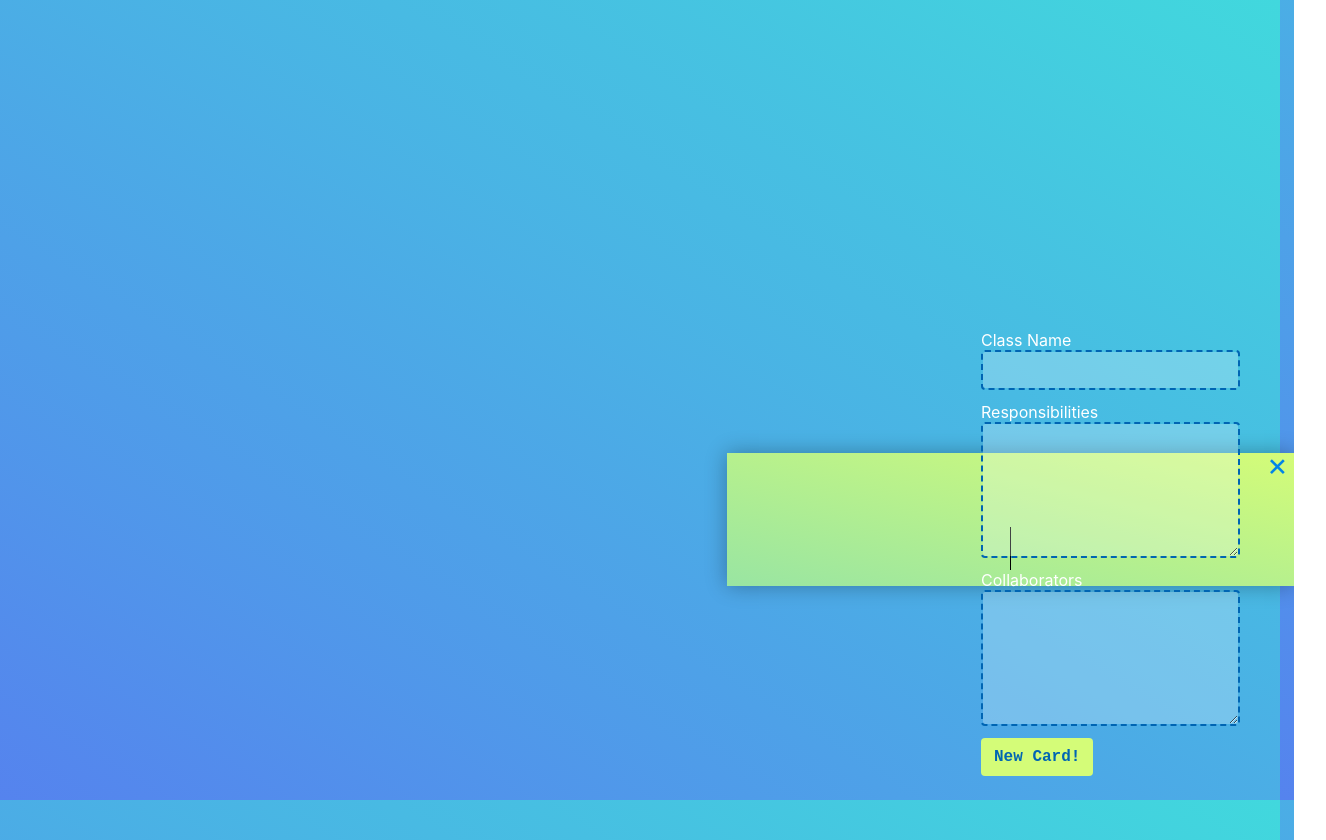
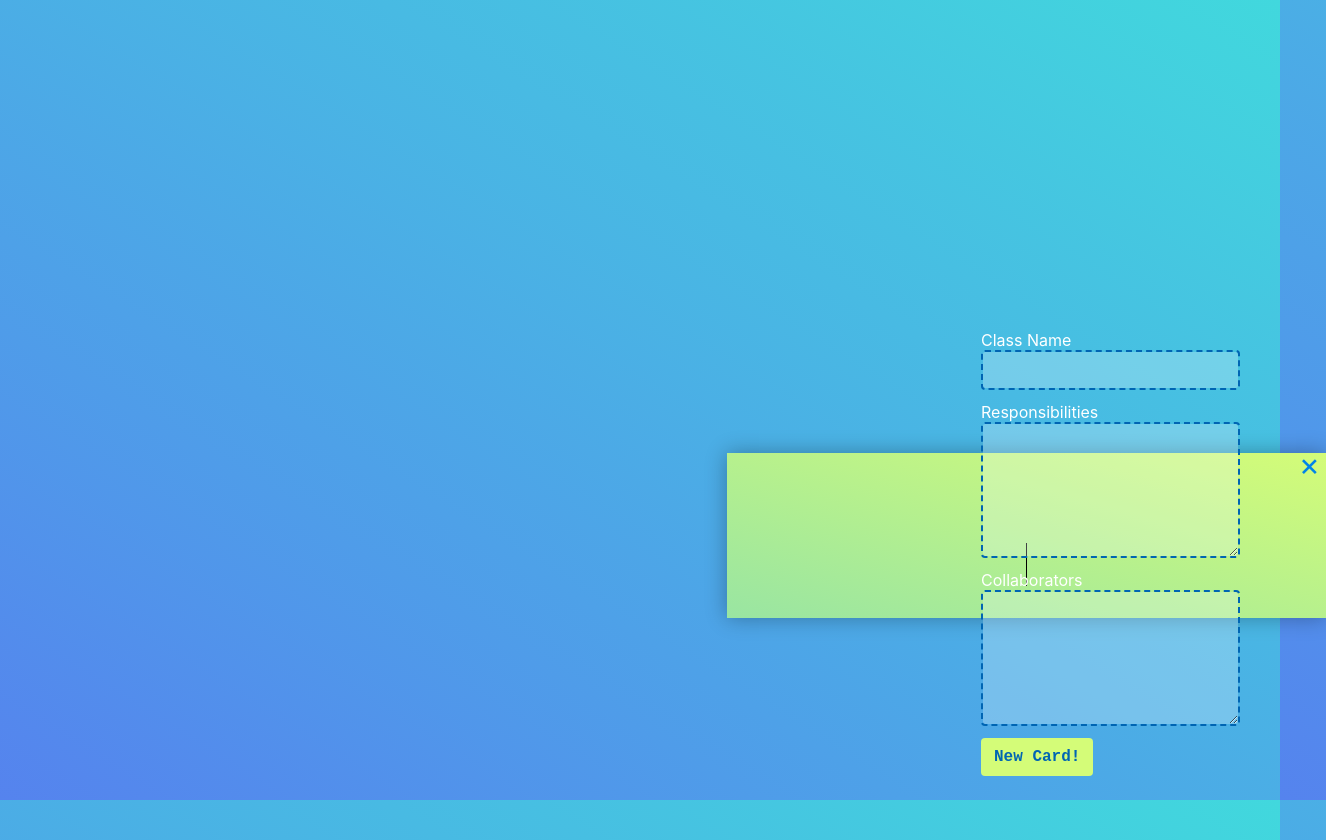
Before and after one commit to kenpower/CRC-cards, a Svelte app: page / in a window 1280 px wide. Both pictures are taken after a click on the button "New Card!". Shown: the whole page, 1326 px wide, since content can reach past the window. Built offline with nearby package versions, Linux system fonts and the light colour scheme.

Commit message:
improve card dragging

```diff
--- a/src/App.svelte
+++ b/src/App.svelte
@@ -55,11 +55,11 @@
     //partial function
     const movedCardidx = $crcCards.findIndex((c) => c.id == card.id);
     return function (left, top) {
-      console.log($crcCards[movedCardidx]);
+
       $crcCards[movedCardidx].top = top;
       $crcCards[movedCardidx].left = left;
 
-      console.log($crcCards[movedCardidx]);
+
     };
   };
 
--- a/src/components/CRCCardView.svelte
+++ b/src/components/CRCCardView.svelte
@@ -35,6 +35,7 @@
 </script>
 
 <div class="card">
+  <div class="ignore-mouse-down" on:mousedown|stopPropagation={() => {}}>
     <span class="delete" on:click={deleteCard}>&times;</span>
     <div class="title-area">
       <EditableText text={card.title} edit={save} classes="title" />
@@ -53,15 +54,20 @@
       />
     </div>
   </div>
+</div>
 
 <style>
   .card {
     user-select: none;
     display: inline-block;
-    padding: 1rem;
+    padding: 2rem;
     background: linear-gradient(to left bottom, #d4fc78, #99e5a2);
     box-shadow: 0 0 20px rgba(0, 0, 0, 0.3);
     color: #00243f;
+  }
+
+  .card:hover {
+    background-clip: content-box
   }
 
   .delete {
@@ -99,4 +105,8 @@
     border-left: 1px solid black;
     width: 0px;
   }
+
+  .ignore-mouse-down{
+    cursor: pointer;
+  }
 </style>
--- a/src/components/Draggable.svelte
+++ b/src/components/Draggable.svelte
@@ -24,8 +24,9 @@
   // }
 </script>
 
-<div draggable={true} on:dragstart|stopPropagation={(e) => dragStart(e)}>
-  <slot />
+<div draggable={true}
+  on:dragstart|stopPropagation={(e) => dragStart(e)}>
+    <slot />
 </div>
 
 <style>
--- a/src/components/Moveable.svelte
+++ b/src/components/Moveable.svelte
@@ -8,9 +8,9 @@
 
   export let updateDrag = null;
 
-  let liftOffset = 15;
+  let grabbingFrame;
 
-  const mousedown = (e) => {
+  const pointerdown = (e) => {
     const bringToTop = (elem) => {
       //be careful with this
       //if we unconditionally append the element to the end of the list,
@@ -19,31 +19,21 @@
         elem.parentNode.append(elem);
       }
     };
-    const draggable = e.currentTarget;
 
-    bringToTop(draggable);
+    grabbingFrame.setPointerCapture(e.pointerId);
+
+    const thisEl = e.currentTarget;
+    bringToTop(thisEl);
 
     // can't use e.offsetX as it is relative to the bottommost child element
-    var rect = draggable.getBoundingClientRect();
-    lastOffsetX = e.clientX - rect.left + liftOffset;
-    lastOffsetY = e.clientY - rect.top + liftOffset;
-
-    adjustPositionToGiveLiftingEffect();
-
-    updateDrag(pos.left, pos.top);
+    var rect = thisEl.getBoundingClientRect();
+    lastOffsetX = e.clientX - rect.left;
+    lastOffsetY = e.clientY - rect.top;
 
     isDragging = true;
   };
 
-  const adjustPositionToGiveLiftingEffect = () => {
-    pos.left -= liftOffset;
-    pos.top -= liftOffset;
-
-    lastOffsetX += liftOffset;
-    lastOffsetY += liftOffset;
-  };
-
-  const drag = (e) => {
+  const pointermove = (e) => {
     if (!isDragging) return;
 
     pos.left = e.clientX - lastOffsetX;
@@ -52,20 +42,31 @@
     updateDrag(pos.left, pos.top);
   };
 
-  $: style = pos
-    ? `left: ${pos.left}px; top: ${pos.top}px; position: absolute;}`
+  const pointerup = (e) => {
+    if(grabbingFrame)
+      grabbingFrame.releasePointerCapture(e.pointerId);
+    isDragging = false;
+  }
+
+  $: positionStyle = pos
+    ? `left: ${pos.left}px; top: ${pos.top}px; position: absolute;`
     : "";
 
-  const mouseup = (_) => (isDragging = false);
+  $:rotateAboutMouseStyle = isDragging
+    ? `transform-origin: ${lastOffsetX}px ${lastOffsetY}px;`
+    : "";
+
+
 </script>
 
-<div
-  on:mousedown={mousedown}
-  on:mousemove={drag}
-  on:mouseup={mouseup}
+<div bind:this={grabbingFrame}
+  on:pointerdown={pointerdown}
+  on:pointermove={pointermove}
+  on:pointerup={pointerup}
+
   class="drag"
   class:isDragging
-  {style}
+  style = {positionStyle + rotateAboutMouseStyle}
 >
   <slot />
 </div>
@@ -78,6 +79,7 @@
 
   .isDragging {
     box-shadow: 22px 23px 27px 15px rgba(0, 0, 0, 0.82);
+    transform-origin: 0 0;
     transform: rotateZ(-5deg);
   }
 </style>
```
Lines whose indentation alone changed are shown as unchanged.
